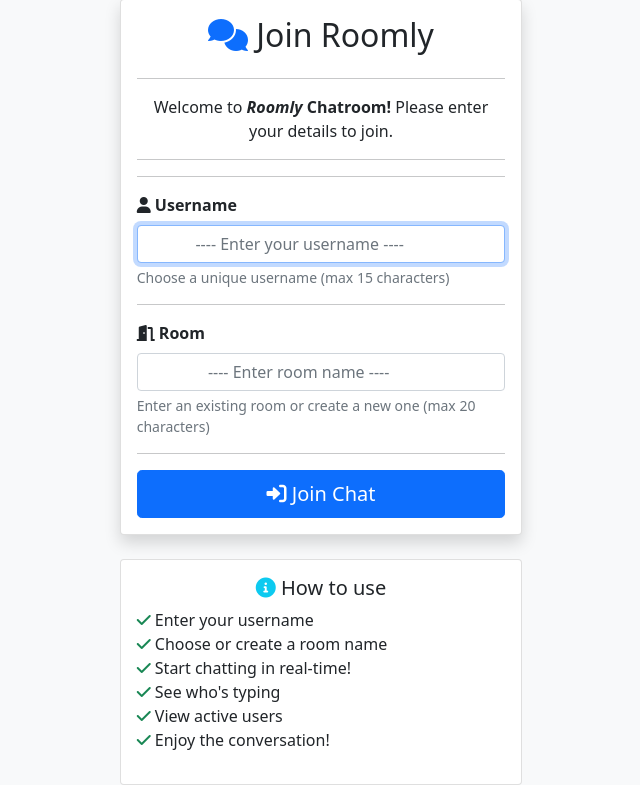
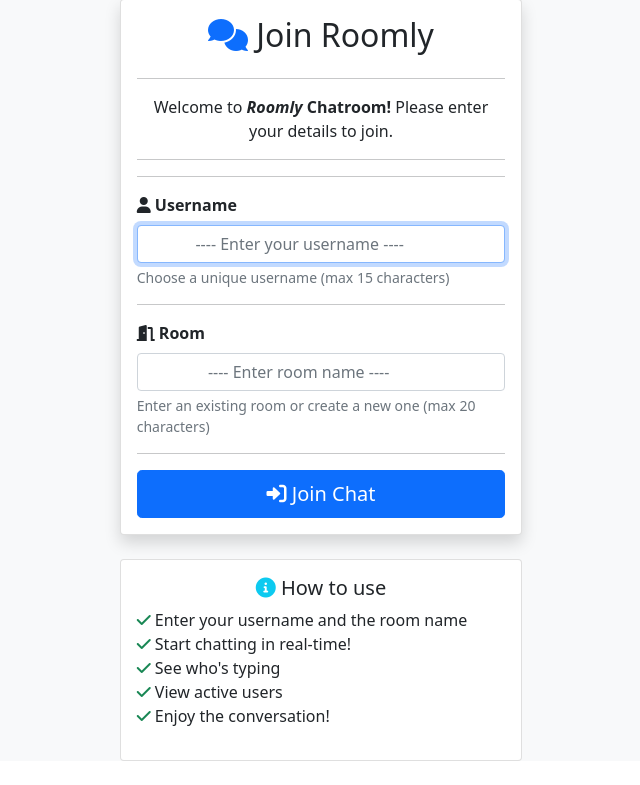
Before and after one commit to harizonelopez/Roomly, a Flask app: page / in a window 1280 px wide. Shown: the part 73-858 px from the top of the page, without its empty margins (319-959 px from the left). After the commit the page ends 834 px from the top, so only its background shows below. Run offline with Flask 3, Linux system fonts and the light colour scheme; some libraries are stand-ins or nearby versions.

Commit message:
Update instructions in index.html for clarity on username and room name entry

```diff
--- a/templates/index.html
+++ b/templates/index.html
@@ -56,8 +56,8 @@
                         <i class="fas fa-info-circle text-info"></i> How to use
                     </h5>
                     <ul class="list-unstyled text-start">
-                        <li><i class="fas fa-check text-success"></i> Enter your username</li>
-                        <li><i class="fas fa-check text-success"></i> Choose or create a room name</li>
+                        <li><i class="fas fa-check text-success"></i> Enter your username and the room name</li>
+                        <!-- <li><i class="fas fa-check text-success"></i> Choose or create a room name</li> -->
                         <li><i class="fas fa-check text-success"></i> Start chatting in real-time!</li>
                         <li><i class="fas fa-check text-success"></i> See who's typing</li>
                         <li><i class="fas fa-check text-success"></i> View active users</li>
```
